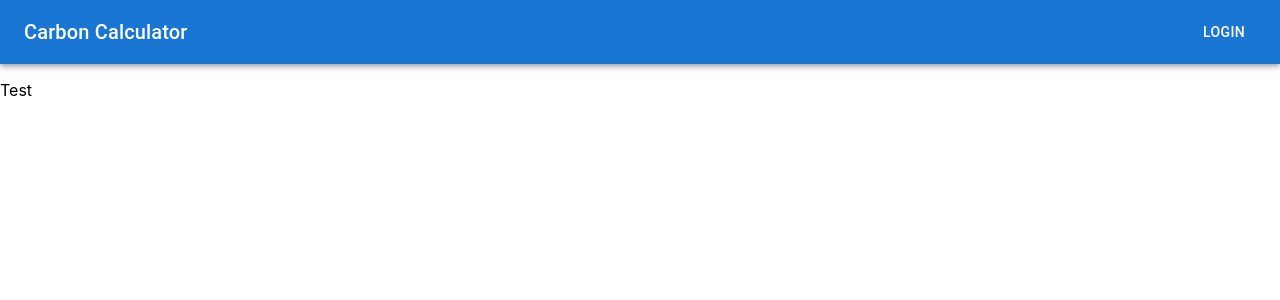
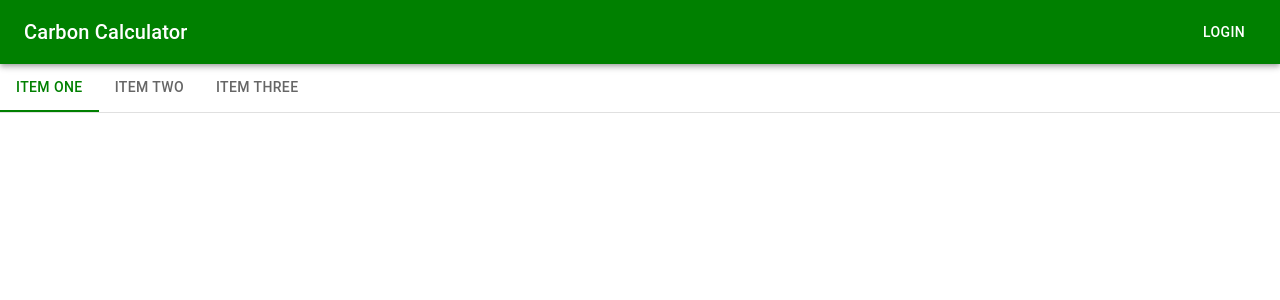
Before and after one commit to caioaletroca/carbon-calculator-fe, a React (Create React App) app: page /calculator in a window 1280 px wide. Shown: the top 300 px of the page. Built offline with nearby package versions, Linux system fonts and the light colour scheme.

Commit message:
Added custom styles

```diff
--- a/src/App.tsx
+++ b/src/App.tsx
@@ -1,5 +1,5 @@
-import React from 'react';
 import { Route, Routes } from 'react-router-dom';
+
 import CalculatorPage from './pages/CalculatorPage';
 
 function App() {
--- a/src/index.tsx
+++ b/src/index.tsx
@@ -1,9 +1,11 @@
 import React from 'react';
 import ReactDOM from 'react-dom/client';
+import { BrowserRouter } from 'react-router-dom';
+import { ThemeProvider } from '@emotion/react';
 import './index.css';
+import reportWebVitals from './reportWebVitals';
 import App from './App';
-import reportWebVitals from './reportWebVitals';
-import { BrowserRouter } from 'react-router-dom';
+import theme from 'styles';
 
 const root = ReactDOM.createRoot(
   document.getElementById('root') as HTMLElement
@@ -11,7 +13,9 @@ const root = ReactDOM.createRoot(
 root.render(
   <React.StrictMode>
     <BrowserRouter>
-      <App />
+      <ThemeProvider theme={theme}>
+        <App />
+      </ThemeProvider>
     </BrowserRouter>
   </React.StrictMode>
 );
--- a/src/pages/CalculatorPage/index.tsx
+++ b/src/pages/CalculatorPage/index.tsx
@@ -1,13 +1,38 @@
+import { Box, Tabs, Tab } from "@mui/material";
 import Header from "commons/Header";
 import { Content, Page, View } from "commons/Layout";
+import React from "react";
 
 export default function CalculatorPage() {
+    const [value, setValue] = React.useState(0);
+
+    const handleChange = (event: React.SyntheticEvent, newValue: number) => {
+        setValue(newValue);
+    };
+
     return (
         <Page>
             <Header />
             <View>
                 <Content>
-                    <p>Test</p>
+                <Box sx={{ width: '100%' }}>
+                    <Box sx={{ borderBottom: 1, borderColor: 'divider' }}>
+                        <Tabs value={value} onChange={handleChange} aria-label="basic tabs example">
+                        <Tab label="Item One" />
+                        <Tab label="Item Two" />
+                        <Tab label="Item Three" />
+                        </Tabs>
+                    </Box>
+                    {/* <TabPanel value={value} index={0}>
+                        Item One
+                    </TabPanel>
+                    <TabPanel value={value} index={1}>
+                        Item Two
+                    </TabPanel>
+                    <TabPanel value={value} index={2}>
+                        Item Three
+                    </TabPanel> */}
+                </Box>
                 </Content>
             </View>
         </Page>
--- /dev/null
+++ b/src/styles.tsx
@@ -0,0 +1,13 @@
+import createTheme from "@mui/material/styles/createTheme";
+
+const theme = createTheme({
+    palette: {
+        primary: {
+            // Color associated with environment green as described here:
+            // https://encycolorpedia.com/494c3f#:~:text=Paints-,Australian%20Standard%20AS2700%20G66%20Environment%20Green%20%2F%20%23494c3f%20Hex%20Color%20Code,%25%20green%20and%2024.71%25%20blue.
+            main: '#008000'
+        }
+    }
+});
+
+export default theme;
```
Also changed, not shown: 1 other file (tests, documents, lock files or other folders).
